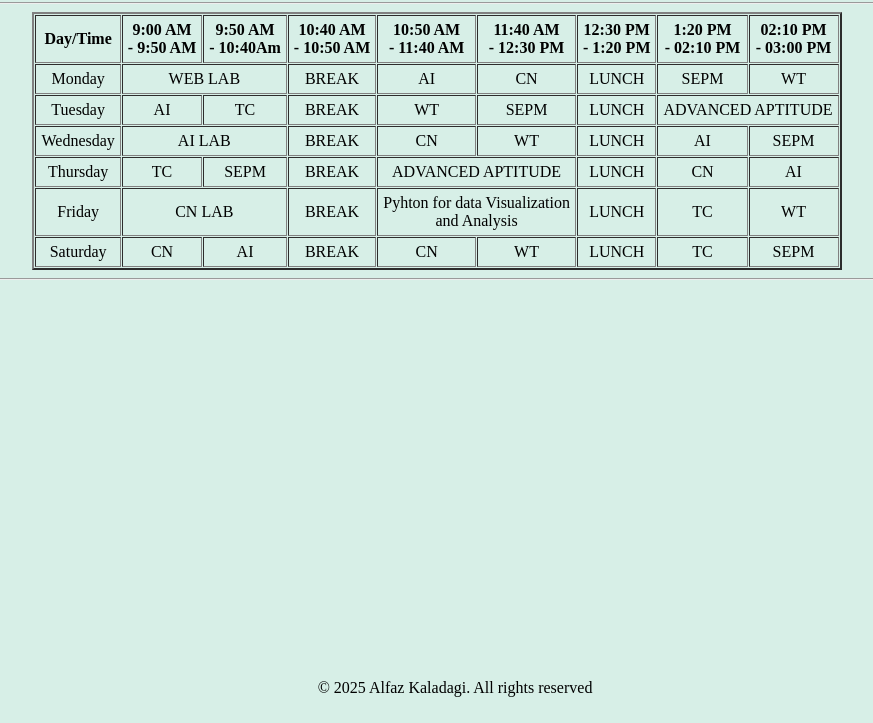
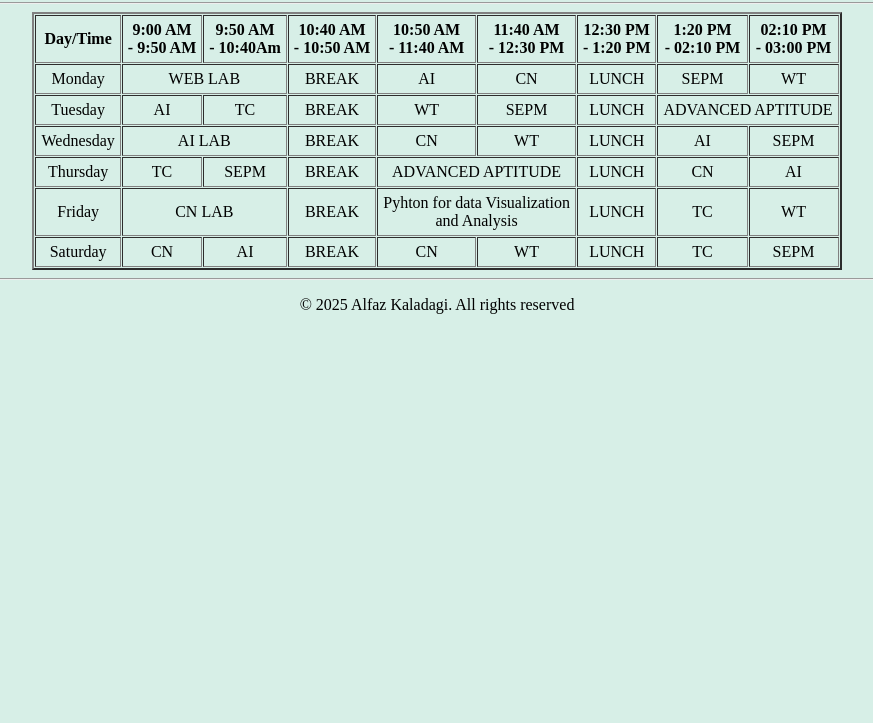
Before and after one commit to Alfaz8181/5th-sem-timetable-, a plain HTML site: page index.html in a window 1280 px wide. Shown: the part 77-800 px from the top of the page, without its empty margins (203-1076 px from the left). Drawn offline with Linux system fonts and the light colour scheme.

Commit message:
Update index.html
removed fixed position

```diff
--- a/index.html
+++ b/index.html
@@ -95,10 +95,7 @@
         </table>
         </center>
         <hr>
-        <footer style="position:fixed ;
-                       bottom: 0%;
-                       width: 100%;
-                       padding: 10px;">
+        <footer>
             <p align="center">&copy; 2025 Alfaz Kaladagi. All rights reserved</p>
         </footer>
     </body>
```
